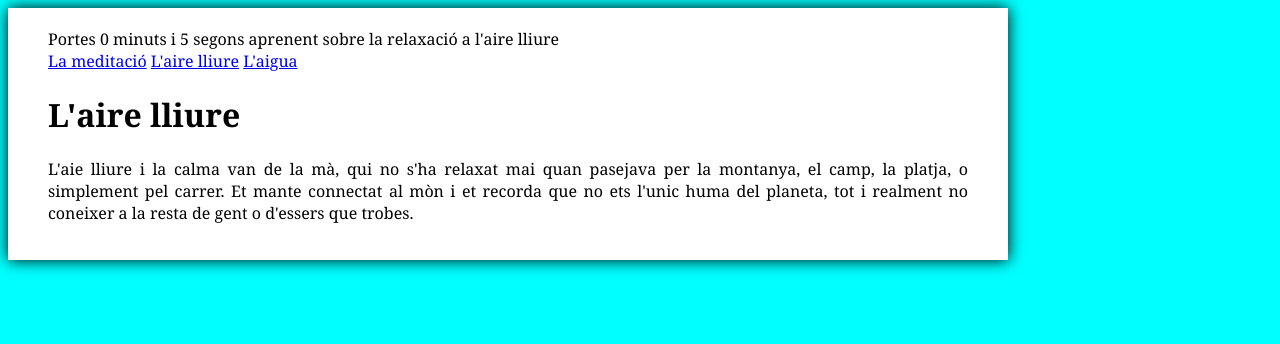
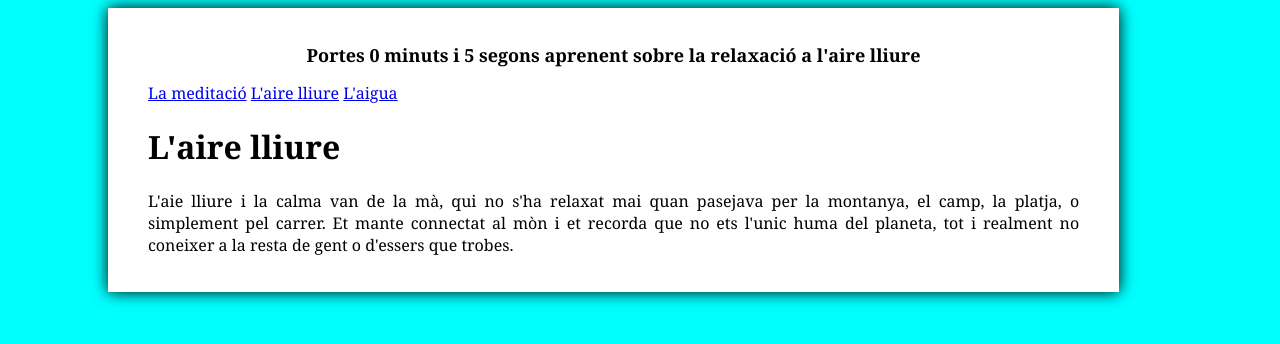
Before and after one commit to Pau-Lopez-Millan/LLM-A5, a plain HTML site: page segon.html in a window 1280 px wide. Drawn offline with Linux system fonts and the light colour scheme.

Commit message:
Adjust CSS styles for layout and alignment

```diff
--- a/css/estils.css
+++ b/css/estils.css
@@ -9,16 +9,22 @@ body{
     font-family: Georgia, "Times New Roman", serif;
     box-sizing: border-box !important;
     width: 100%;
-    max-width: 1000px;
+    max-width: 80%;
     background-color: white !important;
     padding: 20px 40px;
     box-shadow: 0 0 15px black;
     margin-bottom: 0;
     align-items: center;
+    margin-left: 100px;
 }
 
 #galeria{
-    align-items: center;
+    text-align: center !important;
+}
+
+#zoom{
+    text-align: center !important;
+    margin-left: 400px;
 }
 
 .miniatura {
@@ -56,3 +62,10 @@ body{
     font-weight: bold;
     cursor: pointer;
 }
+
+#cronometre {
+    text-align: center !important;
+    font-size: 18px !important;
+    font-weight: bold !important;
+    margin: 15px !important;
+}
```
